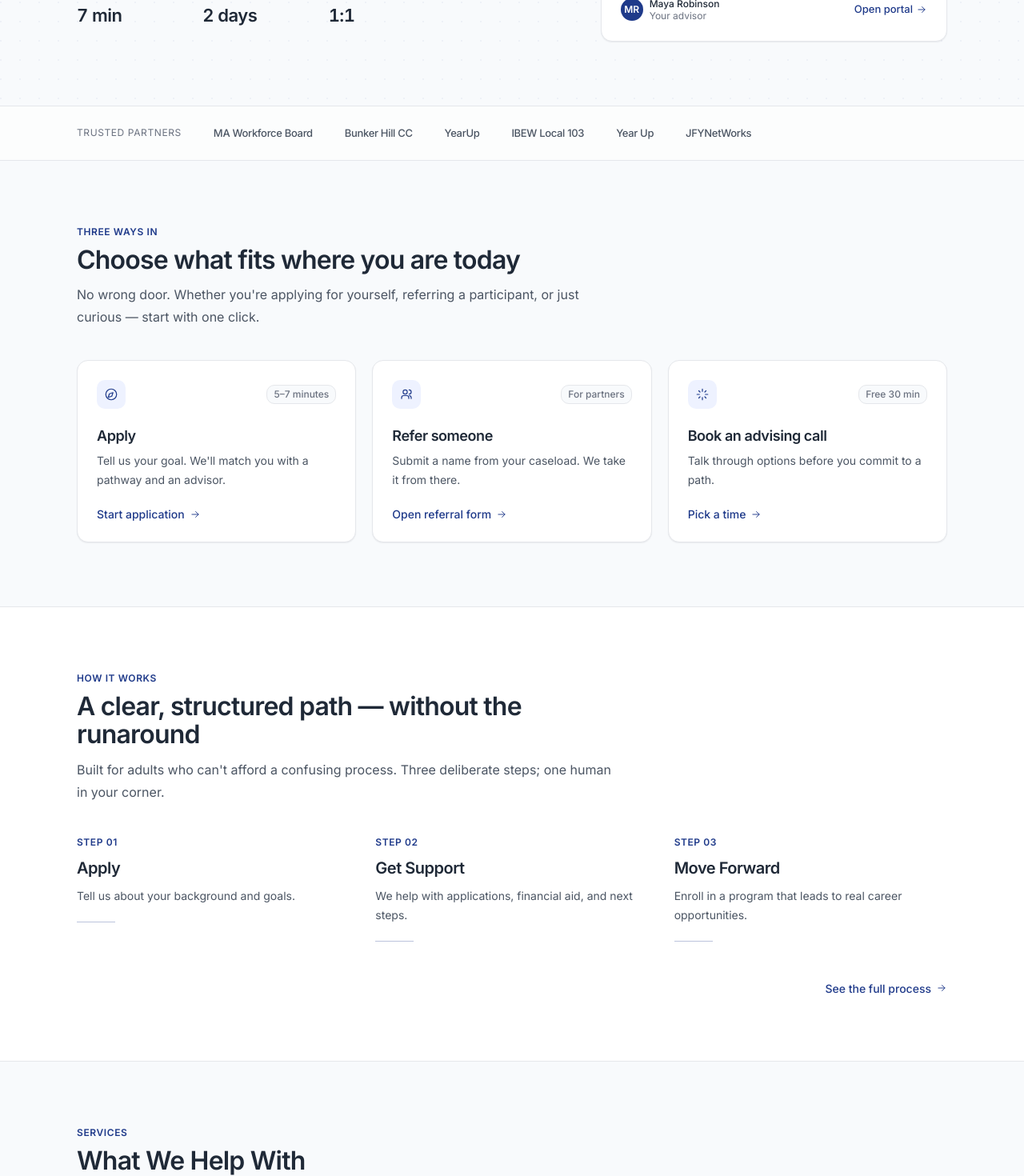
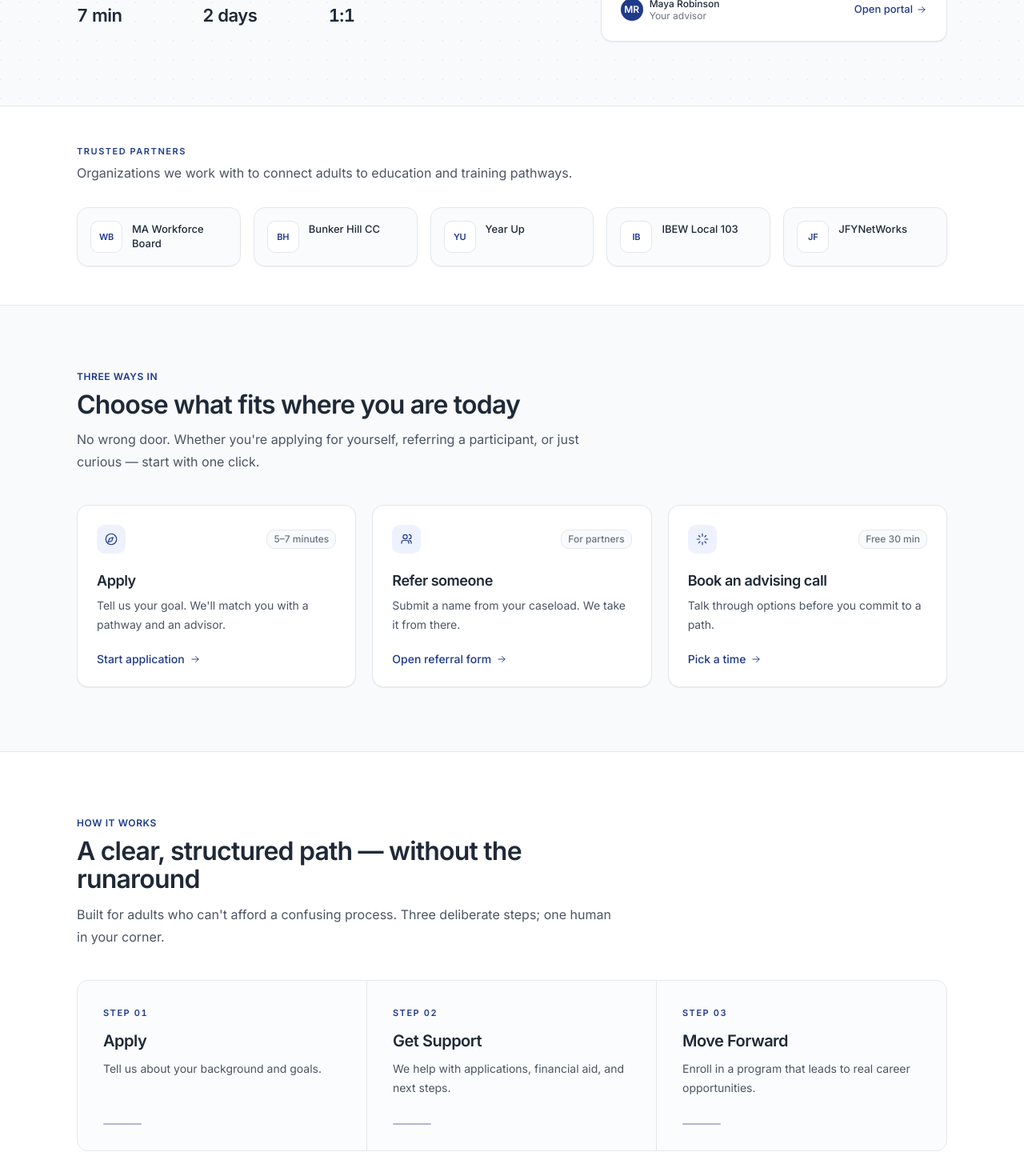
Before and after one commit to Huzaifa8194/Career-Access, a Next.js app: page / in a window 1280 px wide. Shown: the part 540-2010 px from the top of the page at 80% size. Built offline with nearby package versions, Linux system fonts and the light colour scheme.

Commit message:
frontend changes

```diff
--- a/app/page.tsx
+++ b/app/page.tsx
@@ -180,28 +180,52 @@ function HeroAside() {
 }
 
 function TrustStrip() {
-  const partners = [
-    "MA Workforce Board",
-    "Bunker Hill CC",
-    "YearUp",
-    "IBEW Local 103",
-    "Year Up",
-    "JFYNetWorks",
+  const partners: { name: string; mark: string }[] = [
+    { name: "MA Workforce Board", mark: "WB" },
+    { name: "Bunker Hill CC", mark: "BH" },
+    { name: "Year Up", mark: "YU" },
+    { name: "IBEW Local 103", mark: "IB" },
+    { name: "JFYNetWorks", mark: "JF" },
   ];
   return (
-    <section className="border-y border-line bg-white/60">
-      <div className="mx-auto max-w-6xl px-5 lg:px-8 py-6 flex flex-wrap items-center gap-x-10 gap-y-3">
-        <span className="text-[12px] uppercase tracking-wider text-ink-subtle">
+    <section
+      className="border-y border-line bg-white"
+      aria-labelledby="trusted-partners-heading"
+    >
+      <div className="mx-auto max-w-6xl px-5 lg:px-8 py-10 sm:py-12">
+        <div className="flex flex-col sm:flex-row sm:items-end sm:justify-between gap-4 mb-8 max-w-2xl">
+          <div>
+            <p
+              id="trusted-partners-heading"
+              className="text-[11px] font-semibold uppercase tracking-[0.14em] text-primary"
+            >
               Trusted partners
+            </p>
+            <p className="mt-2 text-[15px] sm:text-[16px] text-ink-muted leading-snug">
+              Organizations we work with to connect adults to education and
+              training pathways.
+            </p>
+          </div>
+        </div>
+        <ul className="grid grid-cols-2 sm:grid-cols-3 lg:grid-cols-5 gap-3 sm:gap-4">
+          {partners.map((p) => (
+            <li key={p.name}>
+              <div className="group h-full rounded-lg border border-line bg-canvas/80 px-4 py-4 shadow-[var(--shadow-card)] transition-colors hover:border-primary/25 hover:bg-white">
+                <div className="flex items-start gap-3">
+                  <span
+                    className="inline-flex h-10 w-10 shrink-0 items-center justify-center rounded-md border border-line bg-white text-[11px] font-semibold tracking-tight text-primary tabular"
+                    aria-hidden
+                  >
+                    {p.mark}
                   </span>
-        {partners.map((p) => (
-          <span
-            key={p}
-            className="text-[13px] font-medium text-ink-muted tracking-tight"
-          >
-            {p}
+                  <span className="text-[13px] font-medium text-ink leading-snug pt-0.5">
+                    {p.name}
                   </span>
+                </div>
+              </div>
+            </li>
           ))}
+        </ul>
       </div>
     </section>
   );
@@ -295,22 +319,27 @@ function HowItWorksPreview() {
           title="A clear, structured path — without the runaround"
           copy="Built for adults who can't afford a confusing process. Three deliberate steps; one human in your corner."
         />
-        <div className="mt-10 grid gap-8 md:grid-cols-3">
+        <ol className="mt-10 grid grid-cols-1 md:grid-cols-3 md:gap-0 border border-line rounded-lg bg-canvas/50 overflow-hidden divide-y md:divide-y-0 md:divide-x divide-line">
           {steps.map((s) => (
-            <div key={s.n} className="relative">
-              <div className="text-[12px] font-semibold uppercase tracking-wider text-primary">
+            <li key={s.n} className="flex h-full min-h-0">
+              <div className="flex flex-1 flex-col px-5 py-8 sm:px-6 lg:px-8">
+                <span className="text-[11px] font-semibold uppercase tracking-[0.14em] text-primary tabular-nums">
                   Step {s.n}
-              </div>
-              <h3 className="mt-2 text-[20px] font-semibold tracking-tight">
+                </span>
+                <h3 className="mt-3 text-[20px] font-semibold tracking-tight text-ink">
                   {s.title}
                 </h3>
-              <p className="mt-2 text-[14px] text-ink-muted leading-6 max-w-sm">
+                <p className="mt-2 flex-1 text-[14px] text-ink-muted leading-6">
                   {s.copy}
                 </p>
-              <div className="mt-5 h-px w-12 bg-primary/30" />
+                <div
+                  className="mt-8 h-0.5 w-12 shrink-0 rounded-full bg-primary/35"
+                  aria-hidden
+                />
               </div>
+            </li>
           ))}
-        </div>
+        </ol>
         <div className="mt-12 flex justify-end">
           <Link
             href="/how-it-works"
--- a/app/portal/participant/page.tsx
+++ b/app/portal/participant/page.tsx
@@ -50,11 +50,11 @@ export default function ParticipantDashboard() {
             <span className="inline-flex items-center gap-2 text-[12px] uppercase tracking-wider text-white/80">
               <Sparkle size={14} /> Your pathway
             </span>
-            <span className="inline-flex items-center gap-2 rounded-full bg-white/15 border border-white/20 px-2.5 py-1 text-[12px]">
+            <span className="inline-flex items-center gap-2 rounded-full bg-white/15 border border-white/20 px-2.5 py-1 text-[12px] text-white">
               <span className="h-1.5 w-1.5 rounded-full bg-action" /> On track
             </span>
           </div>
-          <h2 className="mt-3 text-[26px] sm:text-[30px] font-semibold tracking-tight leading-tight">
+          <h2 className="mt-3 text-[26px] sm:text-[30px] font-semibold tracking-tight leading-tight text-white">
             {s.pathway}
           </h2>
           <p className="mt-1.5 text-white/80 text-[14px] leading-6 max-w-md">
@@ -70,7 +70,7 @@ export default function ParticipantDashboard() {
                 <Clock size={12} /> Due {s.nextStepDue}
               </span>
             </div>
-            <p className="mt-1.5 text-[18px] font-semibold tracking-tight">
+            <p className="mt-1.5 text-[18px] font-semibold tracking-tight text-white">
               {s.nextStep}
             </p>
             <div className="mt-4 flex flex-wrap items-center gap-3">
@@ -320,7 +320,7 @@ function MiniStat({ label, value }: { label: string; value: string }) {
       <div className="text-[11px] uppercase tracking-wider text-white/70">
         {label}
       </div>
-      <div className="mt-0.5 text-[15px] font-semibold tracking-tight">
+      <div className="mt-0.5 text-[15px] font-semibold tracking-tight text-white">
         {value}
       </div>
     </div>
--- a/components/site/Footer.tsx
+++ b/components/site/Footer.tsx
@@ -8,7 +8,7 @@ export function Footer() {
       <section className="mx-auto max-w-6xl px-5 lg:px-8 py-14">
         <div className="rounded-xl border border-line bg-gradient-to-br from-primary to-[#152a66] text-white p-8 sm:p-10 flex flex-col sm:flex-row sm:items-center sm:justify-between gap-6 shadow-[var(--shadow-elevated)]">
           <div className="max-w-xl">
-            <h2 className="text-[26px] sm:text-[28px] font-semibold tracking-tight leading-tight">
+            <h2 className="text-[26px] sm:text-[28px] font-semibold tracking-tight leading-tight text-white">
               Start your journey today.
             </h2>
             <p className="mt-2 text-white/80 text-[15px] leading-6">
```
Lines whose indentation alone changed are shown as unchanged.
